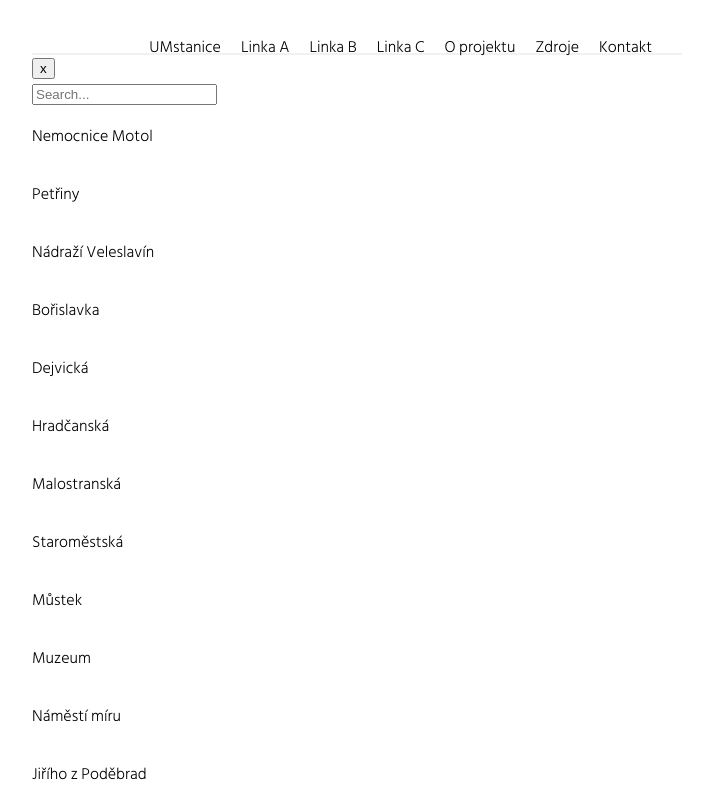
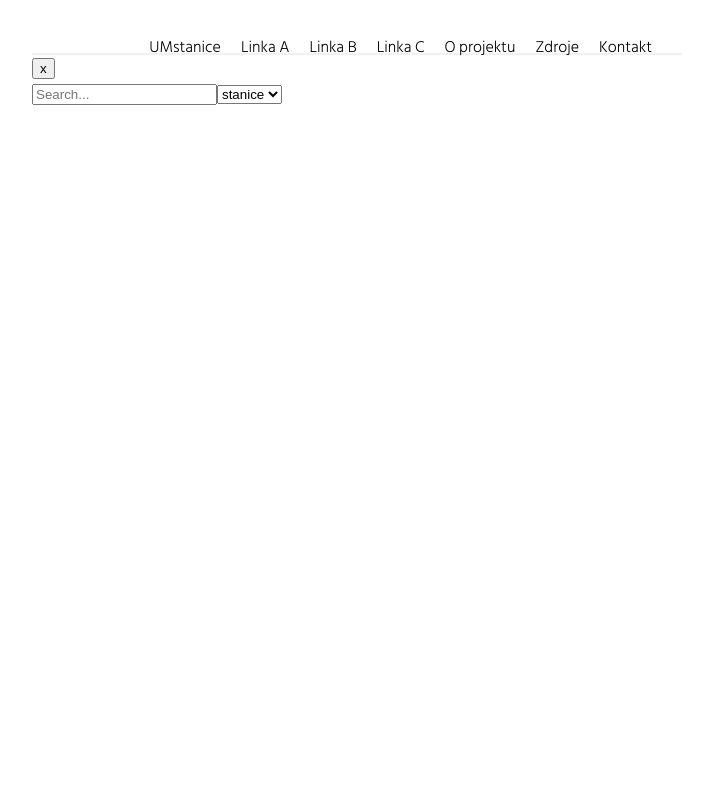
Before and after one commit to hrafil/UMetra_next.js, a Next.js app: page /search in a window 1280 px wide. Shown: the top 800 px of the page, without its empty margins (283-996 px from the left). Built offline with nearby package versions, Linux system fonts and the light colour scheme.

Commit message:
vyhledávání ve všech stanicích podle kategorie.

```diff
--- a/components/Layout/searchbox.js
+++ b/components/Layout/searchbox.js
@@ -5,8 +5,8 @@ import allLines from '../../data/listAll.json';
 // import lineA from '../../data/listA.json';
 // import lineC from '../../data/listC.json';
 
-const searchField = () => {
-  const [searchInput, setInput] = useState();
+const SearchField = () => {
+  const [searchInput, setInput] = useState('');
   const [searchCathegory, setCathegory] = useState();
 
   const stationsFull = allLines.filter((item) => item.artworks !== false);
@@ -40,7 +40,7 @@ const searchField = () => {
         return station;
       }
     });
-  // console.log(searchType());
+  console.log(searchType());
 
   const searchAuthor = () =>
     artworksIn.filter((station) => {
@@ -61,27 +61,32 @@ const searchField = () => {
   // console.log(listOfItems(choice()));
 
   return (
-    <>
-      <form onSubmit={(e) => e.preventDefault()}>
-        <label>
+    <form onSubmit={(e) => e.preventDefault()}>
+      <div className="Searchfield">
+        <input
+          type="text"
+          placeholder="Search..."
+          onChange={(event) => {
+            setInput(event.target.value);
+          }}
+        />
+        {/* <label>
           <input
             type="text"
             placeholder="Search..."
             onChange={(e) => setInput(e.target.value)}
           />
-        </label>
+        </label>  */}
         <select name="kategorie" onChange={(e) => setCathegory(e.target.value)}>
           <option value="stanice">stanice</option>
           <option value="název">název</option>
           <option value="typ">typ</option>
         </select>
         {/* <button type="submit"></button> */}
-      </form>
-    </>
+      </div>
+    </form>
   );
 };
-
-// export const listOfItems = (items) =
 
 // export const SearchStation = ({ stationsFull }) => {
 //   return (
@@ -112,4 +117,4 @@ const searchField = () => {
 //   };
 // };
 
-export default searchField;
+export default SearchField;
--- a/pages/search.js
+++ b/pages/search.js
@@ -1,8 +1,8 @@
 import React from 'react';
-import Searchbox from '../components/Layout/searchfield.js';
+import SearchField from '../components/Layout/searchbox.js';
 
 const SearchPage = () => {
-  return <Searchbox />;
+  return <SearchField />;
 };
 
 export default SearchPage;
```
